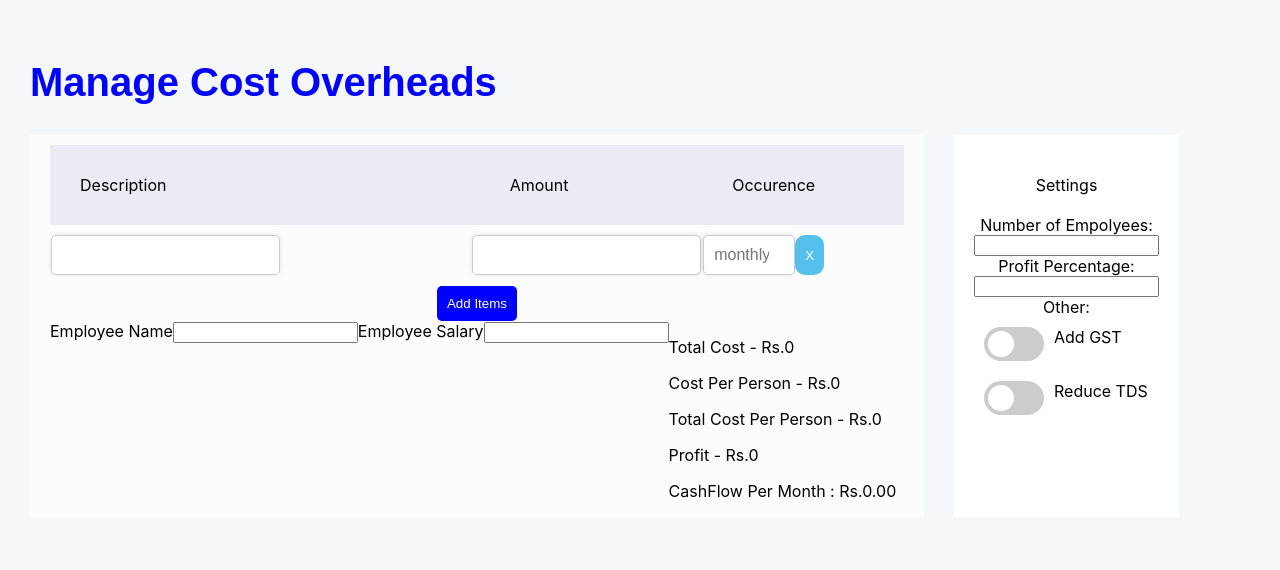
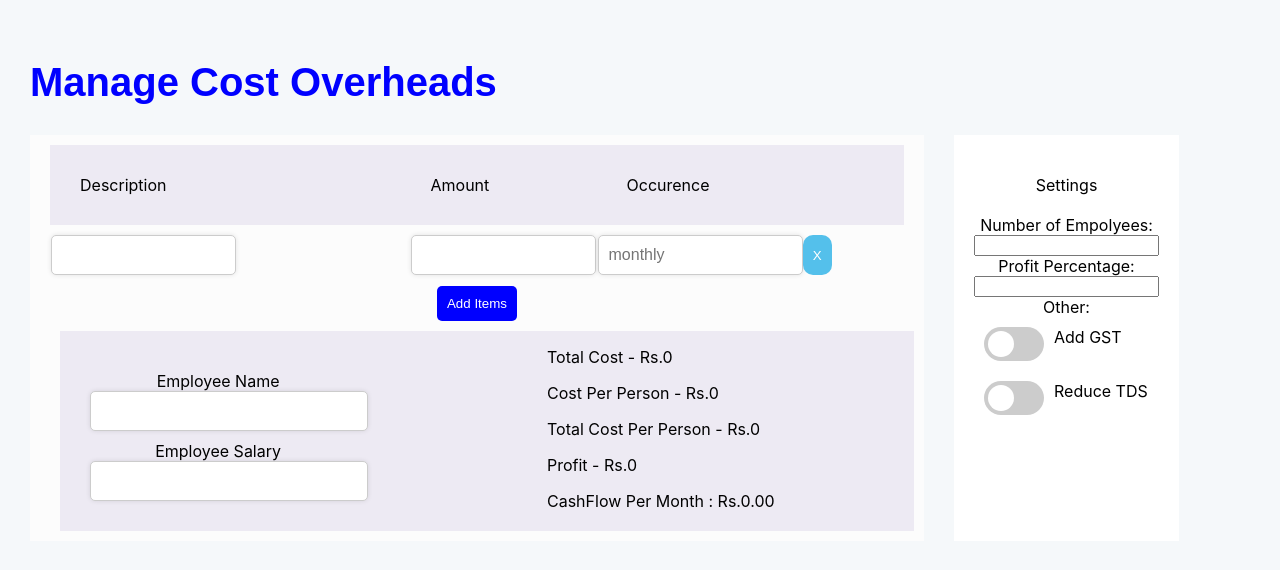
Before and after one commit to rohxnn/EmployeeCost, a React (Create React App) app: page / in a window 1280 px wide. Shown: the top 570 px of the page. Built offline with nearby package versions, Linux system fonts and the light colour scheme.

Commit message:
style(EmployeeDetail): style employee detail

```diff
--- a/src/components/EmployeeDetail/EmployeeDetail.css
+++ b/src/components/EmployeeDetail/EmployeeDetail.css
@@ -1,3 +1,28 @@
 .container-2 {
     display: flex;
+    background-color: rgb(237, 234, 243);
+    margin: 10px;
+    width: 100%;
 }
+
+.employee-box {
+    display: flex;
+    flex-direction: column;
+    width: 50%;
+    padding: 30px;
+}
+
+.custom-input {
+    width: 60%;
+    padding: 10px;
+    border: 1px solid #ccc;
+    border-radius: 5px;
+    box-shadow: 0 0 5px rgba(0, 0, 0, 0.1);
+    font-size: 16px;
+    outline: none;
+  }
+
+.label-size {
+    margin-top: 10px;
+    width: 60%;
+}
--- a/src/components/EmployeeDetail/EmployeeDetail.js
+++ b/src/components/EmployeeDetail/EmployeeDetail.js
@@ -15,11 +15,11 @@
 
     return (
         <div className='container-2'>
-            <div>
-                <label>Employee Name</label>
-                <input type='text' />
-                <label>Employee Salary</label>
-                <input type='number' onChange={(e) => setSalary(e.target.value)} />
+            <div className='employee-box'>
+                <label className='label-size'>Employee Name</label>
+                <input type='text' className='custom-input'/>
+                <label className='label-size'>Employee Salary</label>
+                <input type='number' className='custom-input' onChange={(e) => setSalary(e.target.value)} />
             </div>
             <Summary
                 totalAmount={props.totalAmount}
```
